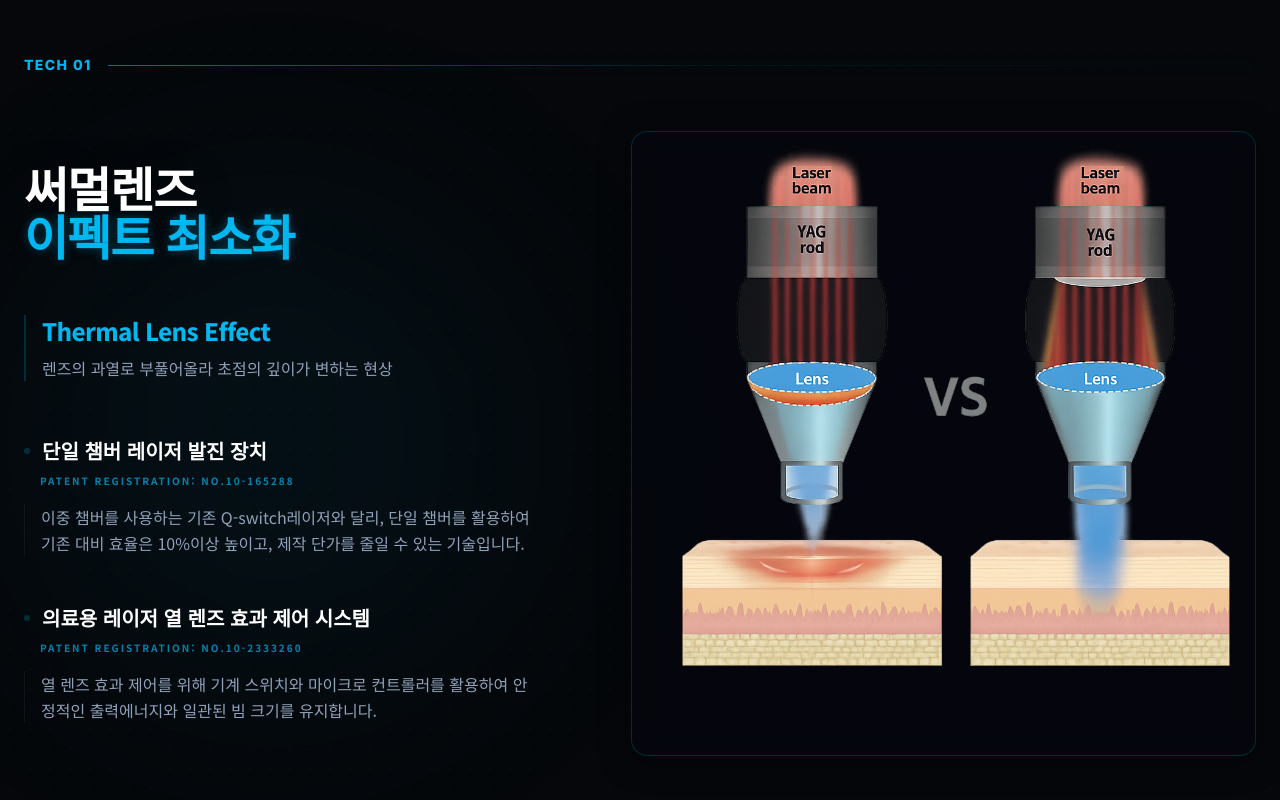
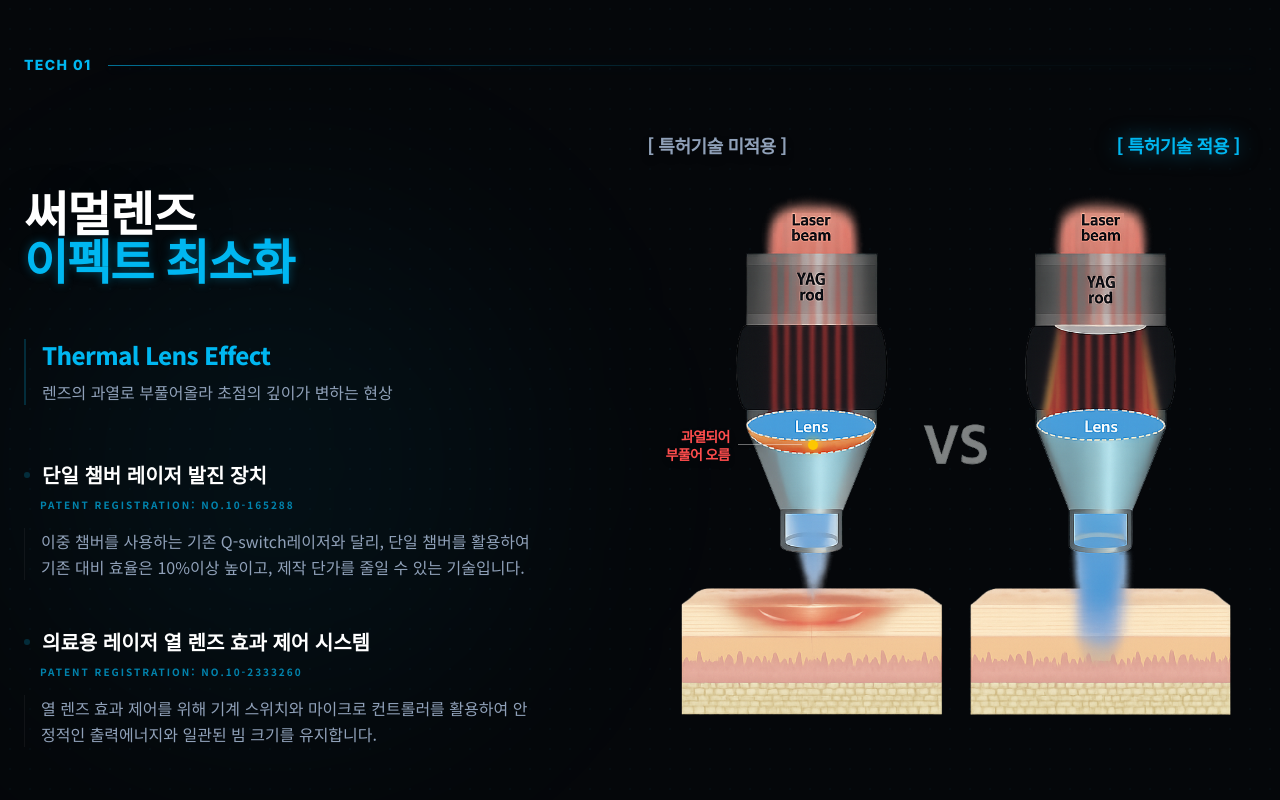
Before and after one commit to BIOADDLAB/chungan-medical, a Next.js app: page /pico-k in a window 1280 px wide. Shown: the part 1700-2500 px from the top of the page. Built offline with nearby package versions, Linux system fonts and the light colour scheme.

Commit message:
Update page.tsx

```diff
--- a/src/app/pico-k/page.tsx
+++ b/src/app/pico-k/page.tsx
@@ -229,13 +229,46 @@ export default function PicoKPage() {
               viewport={{ once: true }}
               className="lg:w-[55%]"
             >
-              <div className="relative w-full h-auto glass-panel bg-black/20 flex items-center justify-center overflow-hidden group shadow-2xl rounded-2xl">
-                <img
-                  src="/images/picok/Thermal.png"
-                  alt="Thermal Lens Effect Control Logic"
-                  className="w-full h-auto block group-hover:scale-105 transition-transform duration-1000 ease-out"
-                />
-              </div>
+                <div className="relative w-full h-auto mt-12 group perspective-1000">
+                  {/* 상단 라벨 오버레이 (이미지 밖 상단으로 이동) */}
+                  <div className="absolute -top-12 left-0 w-full px-4 flex justify-between z-20 pointer-events-none transition-transform duration-1000 ease-out group-hover:translate-y-[-10px]">
+                    <span className="text-slate-400 font-extrabold text-sm md:text-lg tracking-tight drop-shadow-lg">
+                      [ 특허기술 미적용 ]
+                    </span>
+                    <span className="text-primary font-black text-sm md:text-lg tracking-tight drop-shadow-[0_0_10px_rgba(0,183,241,0.5)]">
+                      [ 특허기술 적용 ]
+                    </span>
+                  </div>
+
+                  {/* 메인 이미지 & 포인트 레이어 통합 확대 */}
+                  <div className="relative w-full h-full transition-transform duration-1000 ease-out group-hover:scale-105">
+                    <img
+                      src="/images/picok/Thermal.png"
+                      alt="Thermal Lens Effect Control Logic"
+                      className="w-full h-auto block"
+                    />
+
+                    {/* 과열 및 부풀어오름 지시선 및 라벨 (포인트 기준 왼쪽으로 배치) */}
+                    <div className="absolute top-[40%] left-[5.5%] z-20 pointer-events-none flex items-center flex-row">
+                      {/* 설명 텍스트 (우측 정렬) */}
+                      <div className="flex flex-col items-end text-right mr-2 transition-all duration-700">
+                        <span className="text-[11px] md:text-sm font-black text-[#FF4D4D] tracking-tighter leading-none drop-shadow-md group-hover:scale-110 group-hover:text-[#FF6666] origin-right transition-all">
+                          과열되어
+                        </span>
+                        <span className="text-[11px] md:text-sm font-black text-[#FF4D4D] tracking-tighter leading-none mt-1 drop-shadow-md group-hover:scale-110 group-hover:text-[#FF6666] origin-right transition-all">
+                          부풀어 오름
+                        </span>
+                      </div>
+                      {/* 지시선 (텍스트 우측에서 포인트로 연결) - 길이를 고정하여 포인트 지점을 명확히 유지 */}
+                      <div className="w-16 h-[1px] bg-white/40 mr-1.5 shadow-sm transition-opacity duration-700 group-hover:bg-white/60" />
+                      {/* 지점 포인트 (노란색 펄스) */}
+                      <div className="relative transition-transform duration-700 group-hover:scale-125">
+                        <div className="w-2.5 h-2.5 bg-yellow-400 rounded-full shadow-[0_0_10px_rgba(250,204,21,1)]" />
+                        <div className="absolute inset-0 w-2.5 h-2.5 bg-yellow-400 rounded-full animate-ping opacity-75" />
+                      </div>
+                    </div>
+                  </div>
+                </div>
             </motion.div>
           </div>
         </div>
```
